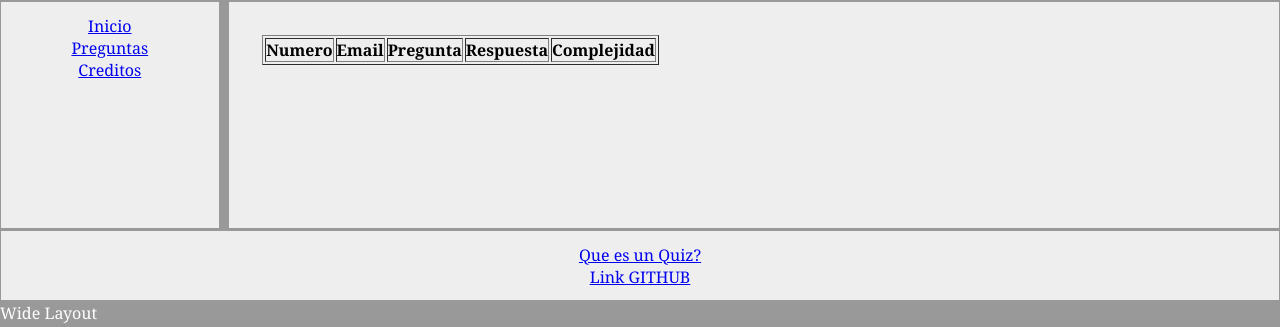
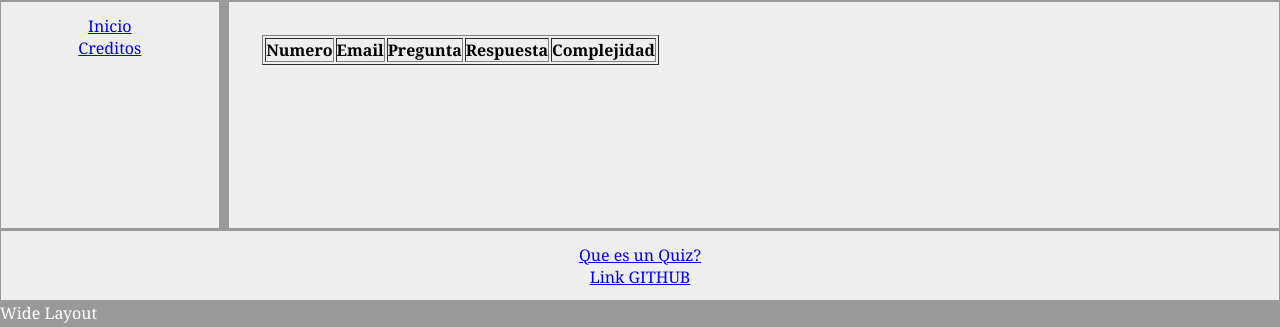
Before and after one commit to asieriker/SW, a PHP site: page /verPreguntas.php in a window 1280 px wide. Shown: the part 108-435 px from the top of the page. Run offline with PHP 8.4, Linux system fonts and the light colour scheme; data that the repository does not hold is empty.

Commit message:
lab previo seguridad2

```diff
--- a/verPreguntas.php
+++ b/verPreguntas.php
@@ -23,7 +23,6 @@
     </header>
 	<nav class='main' id='n1' role='navigation'>
 		<span><a href='layout.html'>Inicio</a></spam>
-		<span><a href='quizes'>Preguntas</a></spam>
 		<span><a href='creditos.html'>Creditos</a></spam>
 	</nav>
     <section class="main" id="s1">
```
